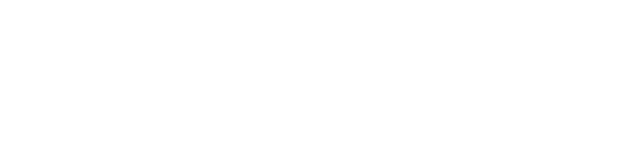
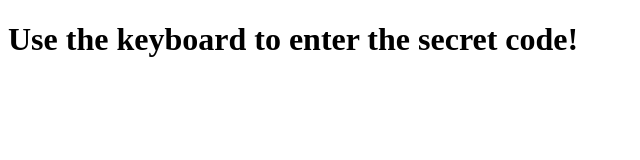
Before and after one commit to alisaowens/12---Key-Sequence-Detection, a plain HTML site: page index.html in a window 1280 px wide. Shown: the whole page, without its empty margins (0-640 px from the left). Drawn offline with Linux system fonts and the light colour scheme.

Commit message:
Add user instructions to page

```diff
--- a/index.html
+++ b/index.html
@@ -6,6 +6,9 @@
   <script type="text/javascript" src="https://www.cornify.com/js/cornify.js"></script>
 </head>
 <body>
+
+  <h1>Use the keyboard to enter the secret code!</h1>
+
 <script>
   const pressed = [];
   const secretCode = 'codeword';
```
